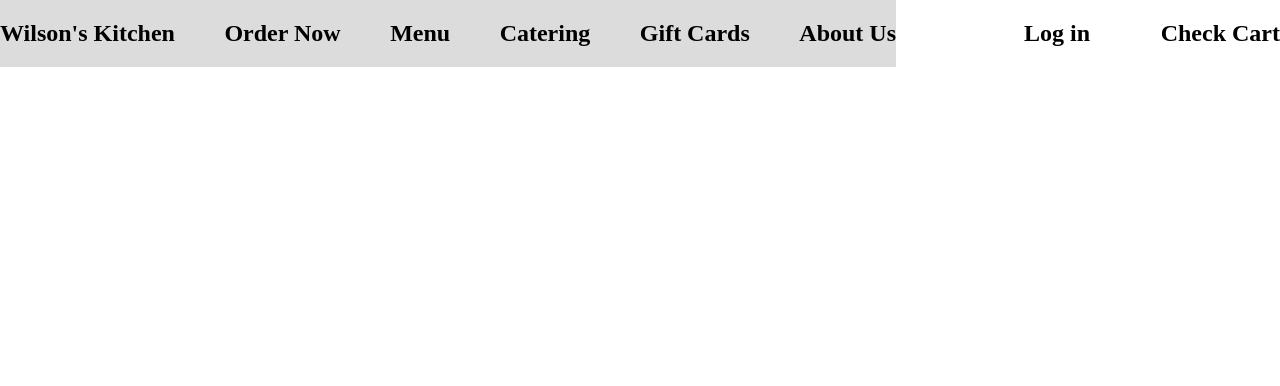
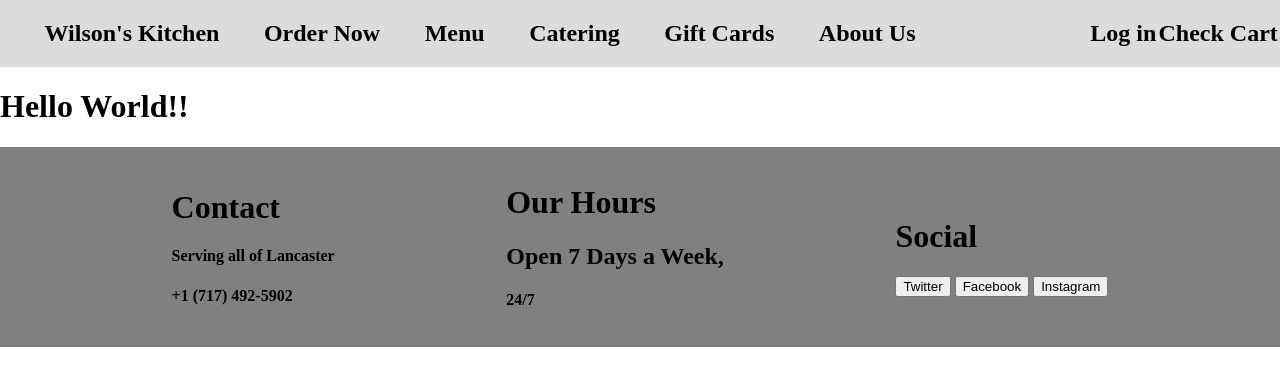
Before and after one commit to QuasimodoKiwi/flask-restuarant-project, a Flask app: template templates/index.html in a window 1280 px wide. Shown: the top 386 px of the page. Run offline with Flask 3, Linux system fonts and the light colour scheme; the template is opened without the code that fills it, so the values that code supplies are empty.

Commit message:
Separated the header & footers into separate HTML files, inside folder header_and_footer

```diff
--- a/main.py
+++ b/main.py
@@ -4,7 +4,7 @@ app = Flask(__name__)
 
 @app.route("/")
 def home():
-    return render_template("layout.html")
+    return render_template("index.html")
 
 if __name__ == "__main__":
     app.run()
--- /dev/null
+++ b/templates/header_and_footer/footer.html
@@ -0,0 +1,38 @@
+<!DOCTYPE html>
+<html lang="en">
+<head>
+    <meta charset="UTF-8">
+    <meta name="viewport" content="width=device-width, initial-scale=1.0">
+    <title>Document</title>
+    <style>
+        footer{
+            display: flex;
+            justify-content: space-evenly;
+            align-items: center;
+            height: 200px;
+            width: 100%;
+            background-color: grey;
+        }
+    </style>
+</head>
+<body>
+    <footer>
+        <div>
+            <h1>Contact</h1>
+            <h4>Serving all of Lancaster</h4>
+            <h4>+1 (717) 492-5902</h4>
+        </div>
+        <div>
+            <h1>Our Hours</h1>
+            <h2>Open 7 Days a Week,</h2>
+            <h4>24/7</h4>
+        </div>
+        <div>
+            <h1>Social</h1>
+            <button>Twitter</button>
+            <button>Facebook</button>
+            <button>Instagram</button>
+        </div>
+    </footer>
+</body>
+</html>
--- a/templates/layout.html
+++ b/templates/header_and_footer/header.html
@@ -3,12 +3,8 @@
 <head>
     <meta charset="UTF-8">
     <meta name="viewport" content="width=device-width, initial-scale=1.0">
+    <title>Document</title>
     <style>
-        html, body{
-            min-height: 100%;
-            margin: 0;
-            overflow-x: hidden;
-        }
         header{
             display: flex;
             width: 100%;
@@ -24,14 +20,6 @@
             display: flex;
             justify-content: space-evenly;
             width: 15%;
-        }
-        footer{
-            display: flex;
-            justify-content: space-evenly;
-            align-items: center;
-            height: 200px;
-            width: 100%;
-            background-color: grey;
         }
     </style>
 </head>
@@ -50,23 +38,5 @@
             <h2>Check Cart</h2>
         </div>
     </header>
-    <footer>
-        <div>
-            <h1>Contact</h1>
-            <h4>Serving all of Lancaster</h4>
-            <h4>+1 (717) 492-5902</h4>
-        </div>
-        <div>
-            <h1>Our Hours</h1>
-            <h2>Open 7 Days a Week,</h2>
-            <h4>24/7</h4>
-        </div>
-        <div>
-            <h1>Social</h1>
-            <button>Twitter</button>
-            <button>Facebook</button>
-            <button>Instagram</button>
-        </div>
-    </footer>
 </body>
 </html>
--- a/templates/index.html
+++ b/templates/index.html
@@ -7,38 +7,11 @@
                 margin: 0;
                 overflow-x: hidden;
             }
-            header{
-                display: flex;
-                width: 100%;
-                justify-content: space-between;
-            }
-            .header-buttons{
-                display: flex;
-                justify-content: space-between;
-                width: 70%;
-                background-color: gainsboro;
-            }
-            .login-cart{
-                display: flex;
-                width: 20%;
-                justify-content: space-between;
-            }
         </style>
     </head>
     <body>
-        <header>
-            <div class="header-buttons">
-                <h2>Wilson's Kitchen</h2>
-                <h2>Order Now</h2>
-                <h2>Menu</h2>
-                <h2>Catering</h2>
-                <h2>Gift Cards</h2>
-                <h2>About Us</h2>
-            </div>
-            <div class="login-cart">
-                <h2>Log in</h2>
-                <h2>Check Cart</h2>
-            </div>
-        </header>
+        {% include 'header_and_footer/header.html' %}
+        <h1>Hello World!!</h1>
+        {% include 'header_and_footer/footer.html' %}
     </body>
 </html>
```
